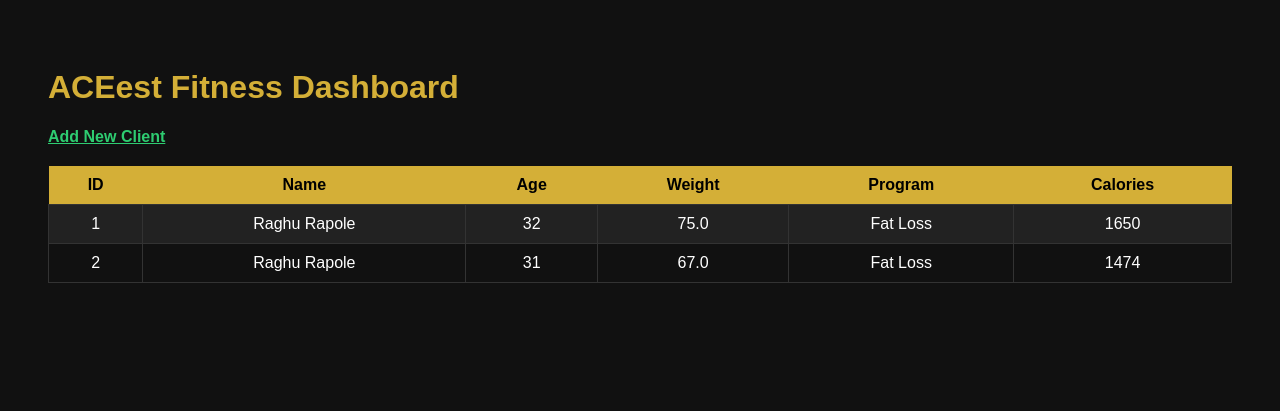
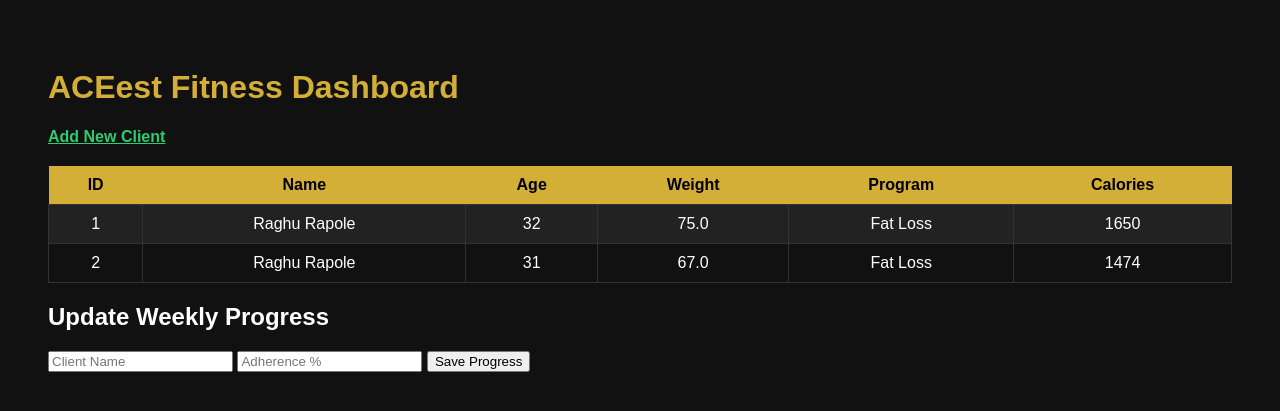
Before and after one commit to 2024tm93574-Raghu/aceest-devops-assignment, a Flask app: page /dashboard in a window 1280 px wide. Shown: the top 411 px of the page. Run offline with Flask 3, Linux system fonts and the light colour scheme; data comes from the database, SQL or seed files in the repository; both versions use the stored data as it was after the commit.

Commit message:
Added client progress tracking

```diff
--- a/app.py
+++ b/app.py
@@ -1,6 +1,7 @@
 from flask import Flask, render_template, request, redirect
 import sqlite3
 from models.db import init_db
+import jsonify
 
 app = Flask(__name__)
 
@@ -14,6 +15,25 @@ programs = {
 
 def get_db():
     return sqlite3.connect("database.db")
+
+@app.route("/progress", methods=["POST"])
+def save_progress():
+
+    name = request.form["name"]
+    adherence = request.form["adherence"]
+
+    conn = sqlite3.connect("database.db")
+    cur = conn.cursor()
+
+    cur.execute("""
+    INSERT INTO progress(client_name,week,adherence)
+    VALUES(?,?,?)
+    """,(name,"week1",adherence))
+
+    conn.commit()
+    conn.close()
+
+    return redirect("/dashboard")
 
 @app.route("/", methods=["GET","POST"])
 def index():
--- a/models/db.py
+++ b/models/db.py
@@ -18,5 +18,14 @@ def init_db():
     )
     """)
 
+    cur.execute("""
+    CREATE TABLE IF NOT EXISTS progress(
+        id INTEGER PRIMARY KEY AUTOINCREMENT,
+        client_name TEXT,
+        week TEXT,
+        adherence INTEGER
+    )
+    """)
+
     conn.commit()
     conn.close()
--- a/requirements.txt
+++ b/requirements.txt
@@ -1,2 +1,3 @@
 flask
 pytest
+jsonify
--- a/templates/dashboard.html
+++ b/templates/dashboard.html
@@ -35,9 +35,22 @@
 <td>{{c[5]}}</td>
 </tr>
 
+
 {% endfor %}
 
 </table>
 
+<h2>Update Weekly Progress</h2>
+
+<form action="/progress" method="post">
+
+<input type="text" name="name" placeholder="Client Name">
+
+<input type="number" name="adherence" placeholder="Adherence %">
+
+<button type="submit">Save Progress</button>
+
+</form>
+
 </body>
 </html>
```
Also changed, not shown: database.db.
